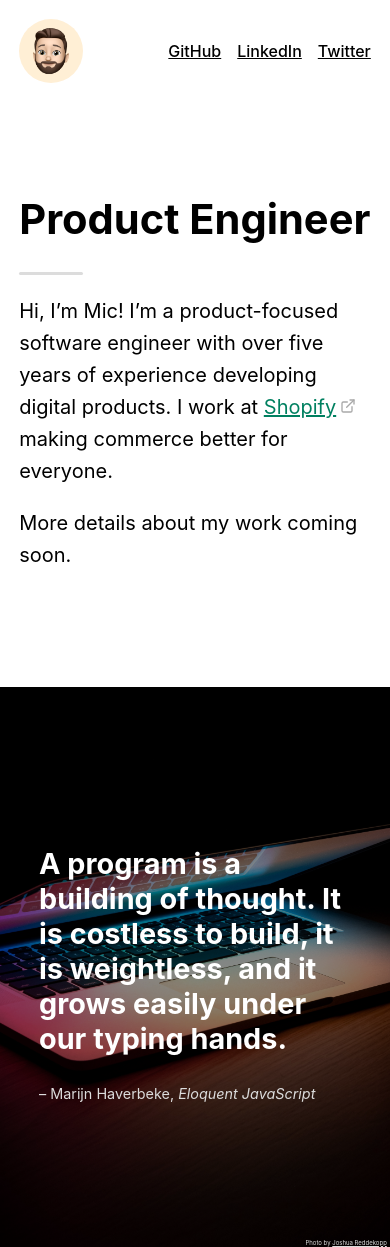
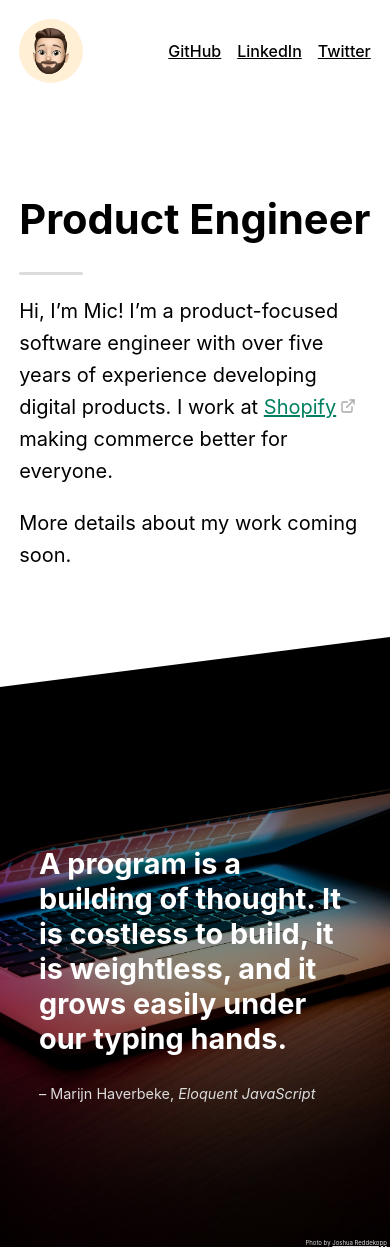
Before and after one commit to mic-css/mic-css.github.io, a React (Create React App) app: page / in a window 390 px wide. Built offline with nearby package versions, Linux system fonts and the light colour scheme.

Commit message:
Improve responsiveness in landscape mobile

```diff
--- a/src/components/Header.js
+++ b/src/components/Header.js
@@ -1,6 +1,6 @@
 /** @jsxImportSource @emotion/react */
-import { css } from "@emotion/react";
-import Logo from "./Logo";
+import { css } from "@emotion/react"
+import Logo from "./Logo"
 
 const container = css`
   padding: 1.2rem;
@@ -9,12 +9,12 @@ const container = css`
   align-items: center;
   justify-content: space-between;
 
-  @media (min-width: 420px) {
+  @media (min-width: 768px) {
     margin: 2rem auto;
     padding: 0;
-    width: 58rem;
+    max-width: 58rem;
   }
-`;
+`
 
 const navLink = css`
   color: black;
@@ -33,10 +33,10 @@ const navLink = css`
       color: dodgerblue;
     }
   }
-  @media (min-width: 420px) {
+  @media (min-width: 768px) {
     margin-left: 2rem;
   }
-`;
+`
 
 export default function Header() {
   return (
@@ -69,5 +69,5 @@ export default function Header() {
         </div>
       </nav>
     </header>
-  );
+  )
 }
--- a/src/components/Quote.js
+++ b/src/components/Quote.js
@@ -6,24 +6,35 @@ const container = css`
   width: 100%;
   height: 35rem;
   position: relative;
-  background: url(${laptop}) no-repeat center center;
-  background-size: cover;
-  background-blend-mode: darken;
-  background-color: #0007;
+  background-color: transparent;
   display: flex;
   flex-direction: column;
   justify-content: center;
   align-items: center;
 
-  @media (min-width: 420px) {
+  @media (min-width: 768px) {
     height: 60rem;
+  }
+
+  :before {
+    content: "";
+    position: absolute;
+    top: -50px;
+    background: url(${laptop}) no-repeat center center;
+    background-size: cover;
+    background-blend-mode: darken;
+    background-color: #0007;
+    width: 100%;
+    height: calc(100% + 50px);
+    z-index: -1;
+    clip-path: polygon(0% 50px, 100% 0%, 100% 100%, 0% 100%);
   }
 `
 
 const textContainer = css`
   width: 80%;
 
-  @media (min-width: 420px) {
+  @media (min-width: 768px) {
     width: 60%;
   }
 `
@@ -33,7 +44,7 @@ const text = css`
   font-size: 1.8em;
   font-weight: bold;
 
-  @media (min-width: 420px) {
+  @media (min-width: 768px) {
     font-size: 4.25em;
   }
 `
@@ -42,7 +53,7 @@ const quoteAttribution = css`
   color: gainsboro;
   font-size: 0.9em;
 
-  @media (min-width: 420px) {
+  @media (min-width: 768px) {
     font-size: 1em;
   }
 `
@@ -59,7 +70,7 @@ const imageAttribution = css`
     color: gainsboro;
   }
 
-  @media (min-width: 420px) {
+  @media (min-width: 768px) {
     font-size: 0.5em;
   }
 `
```
Also changed, not shown: src/components/About.js (+7 -7 lines).
